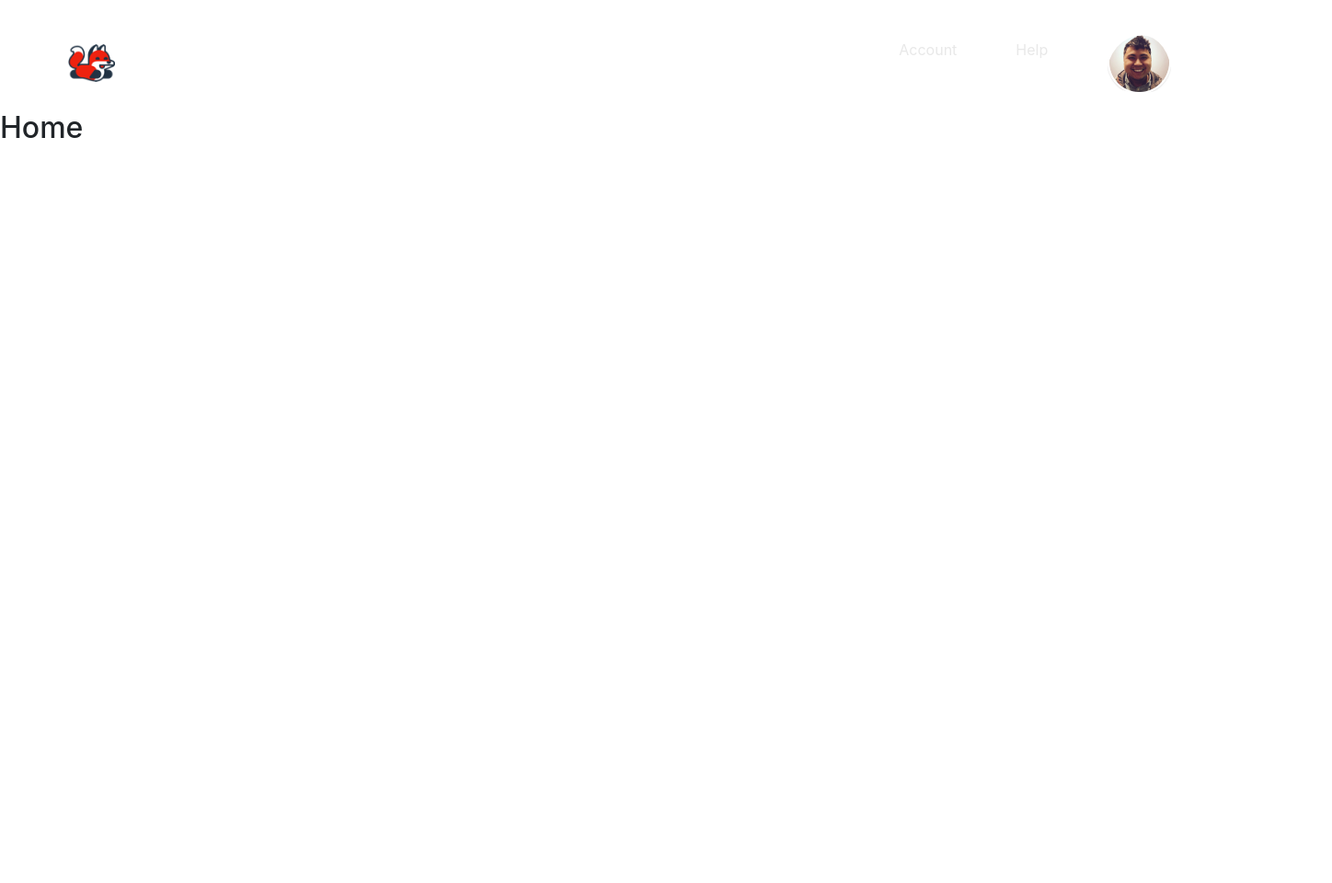
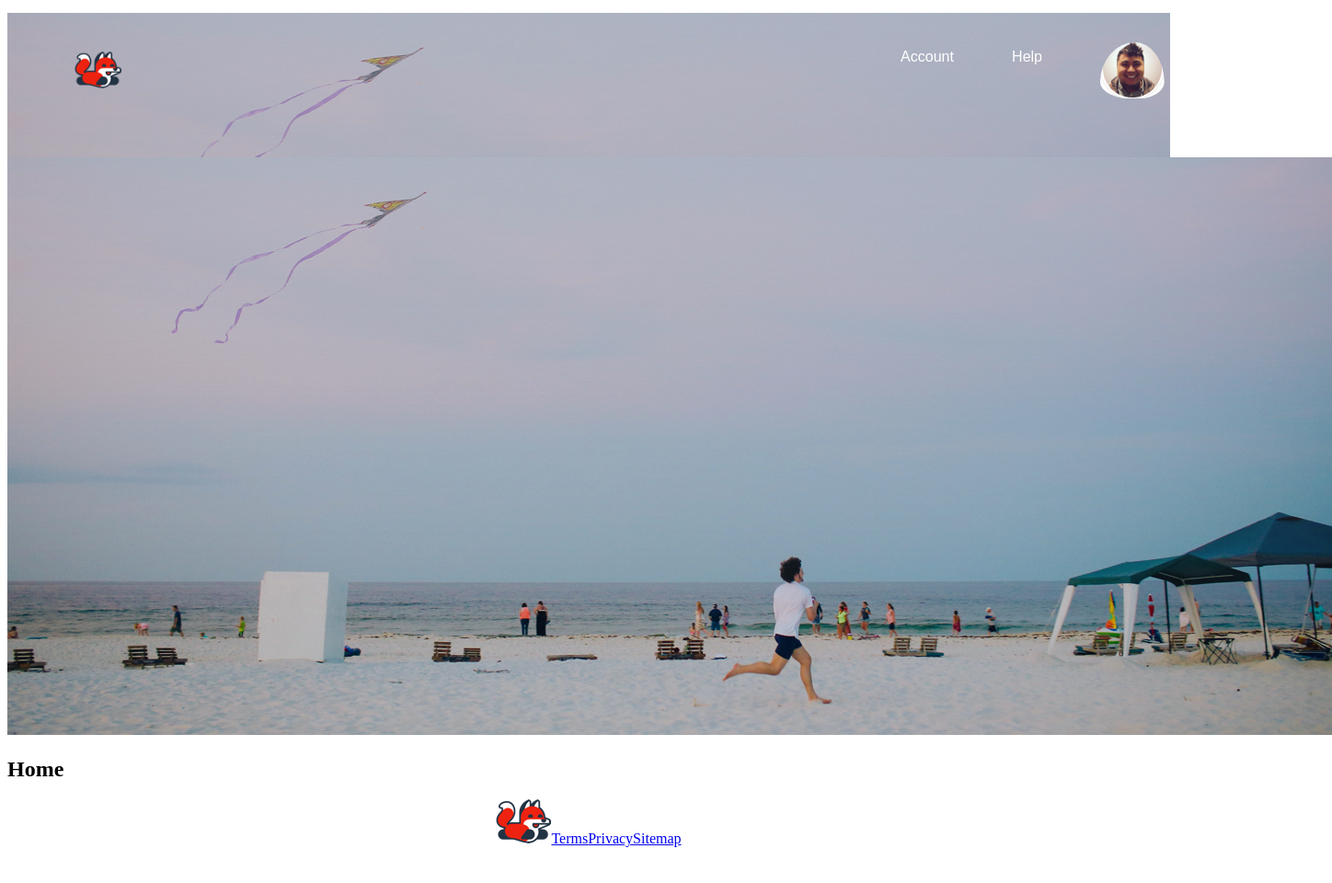
Before and after one commit to samsonyuwono/fake-site, a React app in the folder client/: page / in a window 1280 px wide. Shown: the top 960 px of the page at 92% size, 1448 px wide, since content can reach past the window. Before the commit the page ends 800 px from the top, so only its background shows below. Built offline with nearby package versions, Linux system fonts and the light colour scheme.

Commit message:
added footer and background image

```diff
--- a/client/src/components/App.js
+++ b/client/src/components/App.js
@@ -3,28 +3,28 @@ import { BrowserRouter, Route } from 'react-router-dom';
 import { Button } from 'react-bootstrap';
 import styles from '../styles/App.css';
 import Home from './Home';
+import Footer from './Footer';
 import Navbar from './Navbar';
+
 
 const About = () => <h2>About</h2>
 const Help = () => <h2>Help</h2>
-const Banner = () => <h2>Banner</h2>
-const BannerImage = () => <h2>BannerImage</h2> //presentational
-const Footer = () => <h2>Footer</h2> // presentational
 const Video = () => <h2>Video</h2> //container
 const Fakesite = () => <h2>Fakesite</h2> //container
-const Account = () => <h2>Account</h2> //container
-// const Logo = () => <h2>Logo</h2> //presentational
 
 class App extends Component {
   render(){
   return (
   <div className={styles.App}>
+    <div className={styles.hero}>
       <BrowserRouter>
         <div>
         <Navbar />
         <Route path="/" component={Home} />
+        <Footer />
         </div>
       </BrowserRouter>
+    </div>
     </div>
     )
   }
--- a/client/src/components/Footer.js
+++ b/client/src/components/Footer.js
@@ -0,0 +1,18 @@
+import React from 'react';
+import { NavLink } from 'react-router-dom';
+import logo from '../assets/logo.png';
+import styles from '../styles/Footer.css';
+
+const Footer = () => {
+  return(
+  <div className={styles.navbar}>
+    <img className={styles.icon} src={logo} alt="logo" />
+    <NavLink className={styles.link} to='/help'>Terms</NavLink>
+    <NavLink className={styles.link} to='/account'>Privacy</NavLink>
+    <NavLink className={styles.link} to='/help'>Sitemap</NavLink>
+  </div>
+
+  )
+}
+
+export default Footer;
--- a/client/src/components/Home.js
+++ b/client/src/components/Home.js
@@ -1,9 +1,14 @@
 import React from 'react';
+import heroImage from '../assets/hero-image.png';
 import styles from '../styles/Home.css';
 
 const Home = () => {
   return(
-  <h2 className={styles.heading}>Home</h2>
+  <div>
+    <img className={styles.hero} src={heroImage} alt="logo" />
+    <h2 className={styles.heading}>Home</h2>
+  </div>
+
   )
 }
 
--- a/client/src/components/Navbar.js
+++ b/client/src/components/Navbar.js
@@ -4,11 +4,12 @@ import styles from '../styles/Navbar.css';
 import logo from '../assets/logo.png';
 import image from '../assets/image.jpg';
 
+
 const Navbar = () => {
   return(
   <div className={styles.navbar}>
     <img className={styles.icon} src={logo} alt="logo" />
-    <img className={styles.image} src={image} alt="image" />
+    <img className={styles.image} src={image} alt="image"/>
     <NavLink className={styles.link} to='/help'>Help</NavLink>
     <NavLink className={styles.link} to='/account'>Account</NavLink>
   </div>
--- a/client/src/index.js
+++ b/client/src/index.js
@@ -1,7 +1,6 @@
 import React from 'react';
 import ReactDOM from 'react-dom';
 import registerServiceWorker from './registerServiceWorker'
-import Bootstrap from 'bootstrap/dist/css/bootstrap.css';
 import App from './components/App';
 
 ReactDOM.render(
--- a/client/src/styles/App.css
+++ b/client/src/styles/App.css
@@ -5,14 +5,21 @@
 body {
   background: white;
   padding-bottom: 56px;
-  /* background: url('../assets/hero-image.png') */
+
 }
 
 .main {
   padding-left: 0;
 }
 
-
 .button {
   color: green
 }
+
+.hero {
+  background: url('../assets/hero-image.png') no-repeat;
+  background-position: 2% 2%;
+  min-height:100%;
+
+  background-blend-mode: screen;
+}
--- /dev/null
+++ b/client/src/styles/Footer.css
@@ -0,0 +1,7 @@
+.navbar {
+  width: 100%;
+   text-align: center;
+   background-color: white;
+   vertical-align: center;
+   justify-content: space-around;
+}
--- a/client/src/styles/Home.css
+++ b/client/src/styles/Home.css
@@ -1,3 +1,10 @@
 .heading {
   text-align: left;
 }
+
+.hero {
+  height: 50%;
+  top: 0;
+  left: 0;
+  align-items: flex-start;
+}
--- a/client/src/styles/Navbar.css
+++ b/client/src/styles/Navbar.css
@@ -3,19 +3,19 @@
    text-align: center;
    background-color: white;
    vertical-align: center;
-   line-height:120px;
-   height:120px;
    justify-content: space-around;
 }
 
 .link {
   padding-right: 5%;
+  font-family: 'Source Sans Pro', sans-serif;
   size: 1px;
   padding-top: 40px;
   line-height: 28px;
   float: right;
-  /* color: #FFFF; */
-  color: #E8E8E8;
+  color: #FFFF;
+  /* color: #E8E8E8; */
+  text-decoration: none;
 }
 
 .icon {
@@ -34,8 +34,8 @@
 
 .image {
   padding-top: 3%;
+  padding-bottom: 5%;
   padding-right: 0.5%;
-  padding-bottom: 5%;
   border-radius: 100%;
   width: 6%;
   height: auto;
```
